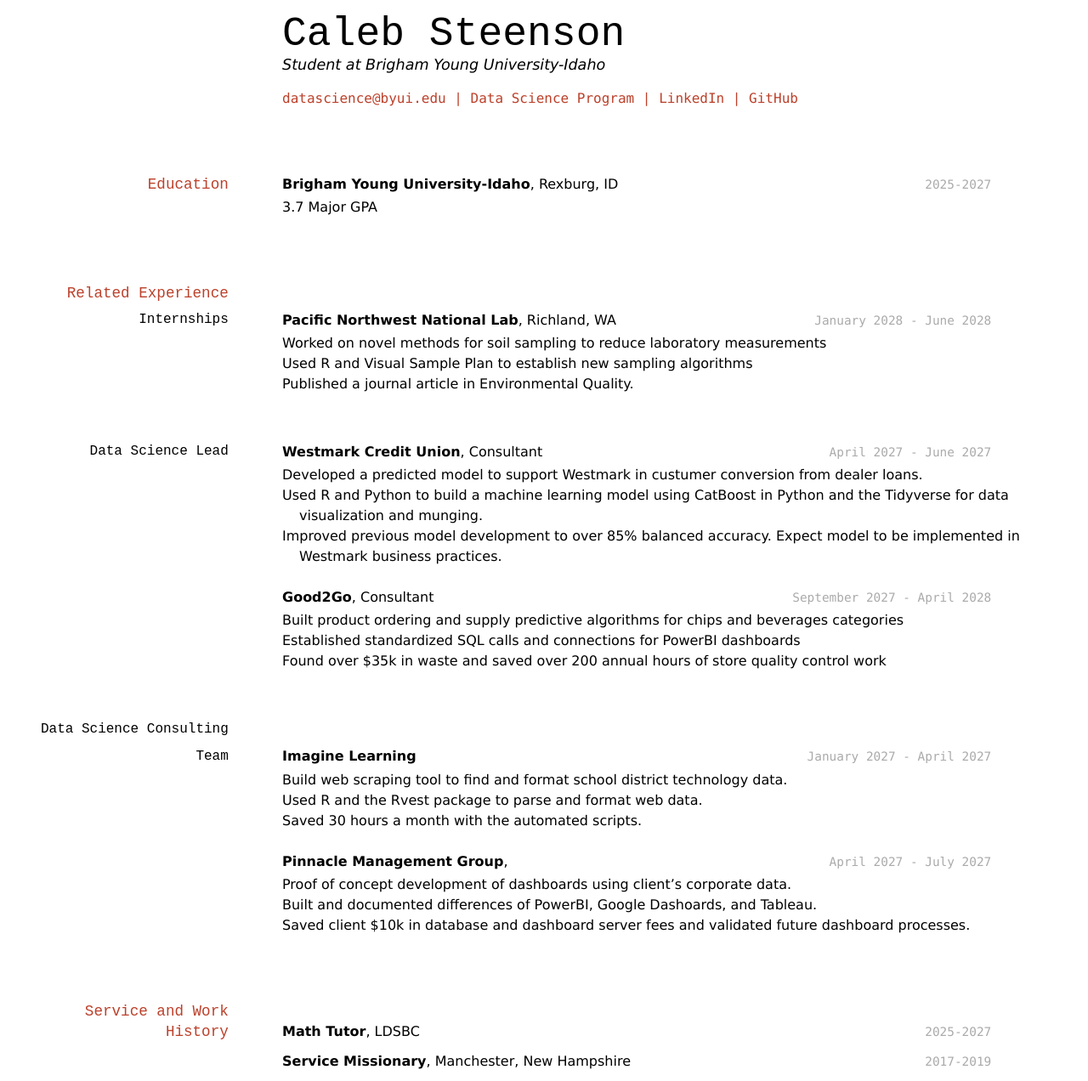
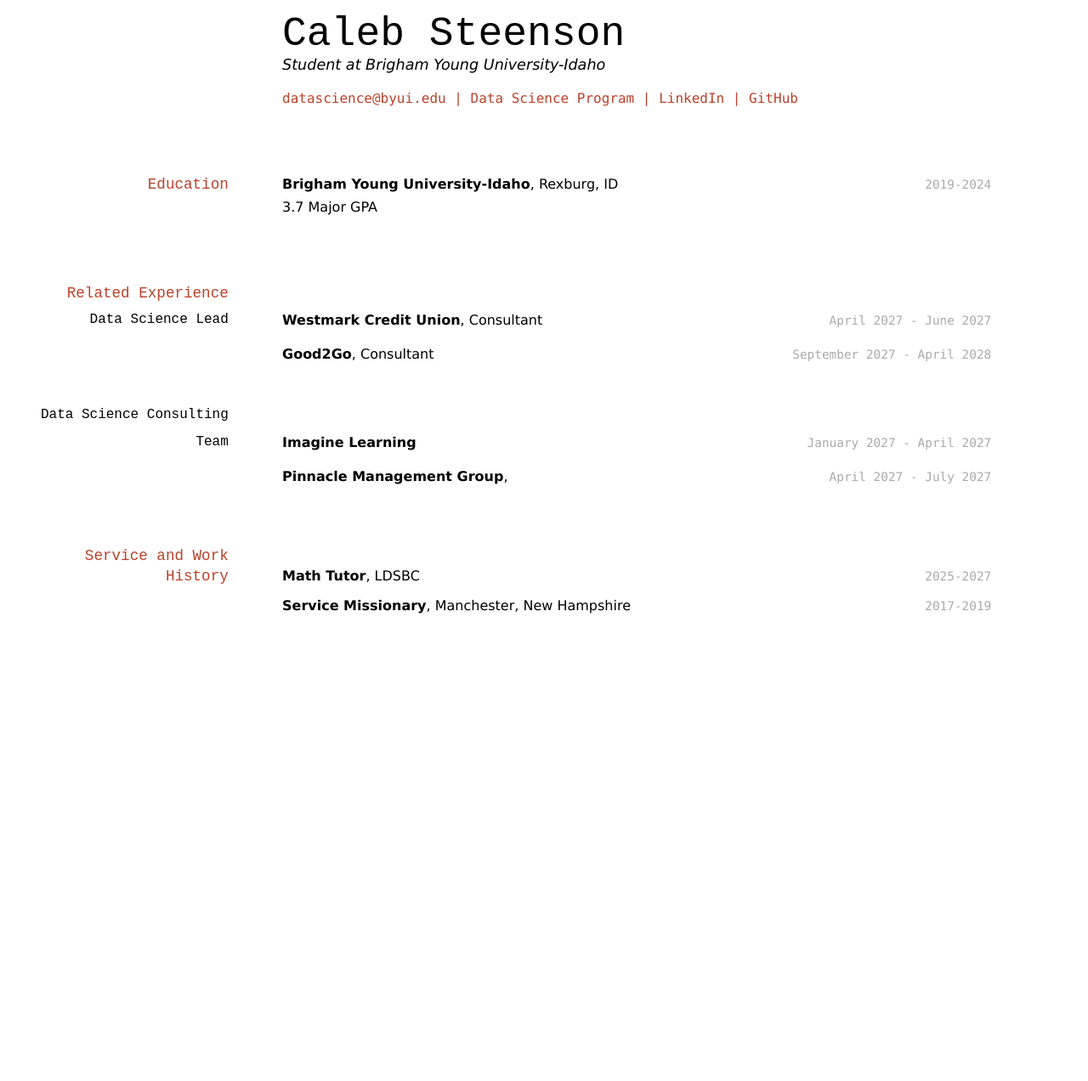
Before and after one commit to Steenz23/steensoncaleb_resume, a Jekyll site: the page built from docs/index.md, in a window 1280 px wide. Shown: the whole page at 85% size. Built offline with Jekyll 4.4.1, drawn with Linux system fonts in a browser that asks for light colours; after the commit the page ends 900 px from its top, so only the background shows below that.

Commit message:
Took out outlines
Took off the examples

```diff
--- a/docs/index.md
+++ b/docs/index.md
@@ -16,7 +16,7 @@ Student at Brigham Young University-Idaho
 
 ## Education
 
-`2025-2027`
+`2019-2024`
 __Brigham Young University-Idaho__, Rexburg, ID
 
 - 3.7 Major GPA
@@ -24,47 +24,30 @@ __Brigham Young University-Idaho__, Rexburg, ID
 
 ## Related Experience
 
-### Internships
-
-`January 2028 - June 2028`
-__Pacific Northwest National Lab__, Richland, WA
-
-- Worked on novel methods for soil sampling to reduce laboratory measurements
-- Used R and Visual Sample Plan to establish new sampling algorithms
-- Published a journal article in Environmental Quality.
 
 ### Data Science Lead
 
 `April 2027 - June 2027`
 __Westmark Credit Union__, Consultant
 
-- Developed a predicted model to support Westmark in custumer conversion from dealer loans.
-- Used R and Python to build a machine learning model using CatBoost in Python and the Tidyverse for data visualization and munging.
-- Improved previous model development to over 85% balanced accuracy. Expect model to be implemented in Westmark business practices.
+-
 
 `September 2027 - April 2028`
 __Good2Go__, Consultant
 
-- Built product ordering and supply predictive algorithms for chips and beverages categories
-- Established standardized SQL calls and connections for PowerBI dashboards
-- Found over $35k in waste and saved over 200 annual hours of store quality control work
+-
 
 ### Data Science Consulting Team
 
 `January 2027 - April 2027`
 __Imagine Learning__
 
-- Build web scraping tool to find and format school district technology data.
-- Used R and the Rvest package to parse and format web data.
-- Saved 30 hours a month with the automated scripts.
+-
 
 `April 2027 - July 2027`
 __Pinnacle Management Group__,
 
-- Proof of concept development of dashboards using client's corporate data.
-- Built and documented differences of PowerBI, Google Dashoards, and Tableau.
-- Saved client $10k in database and dashboard server fees and validated future dashboard processes.
-
+-
 
 ## Service and Work History
 
```
Also changed, not shown: other parts of docs/index.md (+1 -1 lines).
